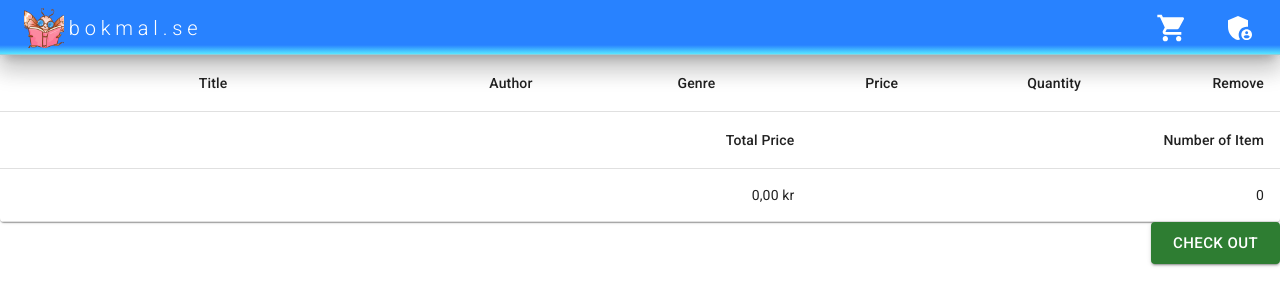
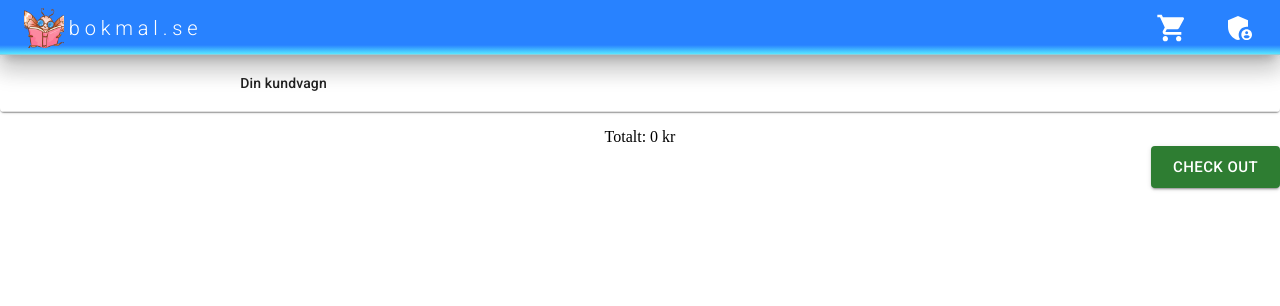
Before and after one commit to Banjo1337/Webshop, a React (Vite) app: page /shoppingcart in a window 1280 px wide. Shown: the top 306 px of the page. Built offline with nearby package versions, Linux system fonts and the light colour scheme.

Commit message:
make shoppingcart more responsive

```diff
--- /dev/null
+++ b/src/components/ShoppingCartRow.tsx
@@ -0,0 +1,66 @@
+import AddCircleIcon from "@mui/icons-material/AddCircle";
+import DeleteIcon from "@mui/icons-material/Delete";
+import RemoveCircleIcon from "@mui/icons-material/RemoveCircle";
+import { Box, Button, TableCell, TableRow } from "@mui/material";
+import React from "react";
+import { useCart } from "../contexts/CartContext";
+import { ProductInCart } from "./Models";
+
+function ShoppingCartRow(product: ProductInCart) {
+  const { addToCart, removeFromCart, removeAllQuantitiesFromCart } = useCart();
+  const formatter = new Intl.NumberFormat("sv-SE", {
+    style: "currency",
+    currency: "SEK",
+  });
+  return (
+    <React.Fragment>
+      <TableRow sx={{ "&:last-child td, &:last-child th": { border: 0 } }}>
+        <TableCell align='right' sx={{ borderBottom: 0 }}>
+          <Box
+            component='img'
+            sx={{
+              width: "40px",
+            }}
+            src={product.image}
+          />
+        </TableCell>
+        <TableCell align='left' sx={{ display: "flex", flexDirection: "column", borderBottom: 0 }}>
+          <Box sx={{ fontWeight: "bold" }}>{product.title}</Box>
+          <Box>({product.category})</Box>
+          <Box>{product.author}</Box>
+        </TableCell>
+        <TableCell align='center' sx={{ borderBottom: 0 }}>
+          <Button
+            onClick={() => addToCart(product)}
+            sx={{ padding: ".2rem 0 0 0", minWidth: "38px" }}
+          >
+            <AddCircleIcon />
+          </Button>
+          <Button
+            onClick={() => product.number > 1 && removeFromCart(product)}
+            sx={{ padding: ".2rem 0 0 0" }}
+          >
+            <RemoveCircleIcon />
+          </Button>
+          <Box>
+            <DeleteIcon
+              sx={{ color: "#F5425D", cursor: "pointer" }}
+              onClick={() => removeAllQuantitiesFromCart(product)}
+            />
+          </Box>
+        </TableCell>
+      </TableRow>
+      <TableRow>
+        <TableCell align='right' sx={{ paddingRight: "0" }}>
+          {formatter.format(product.price)}/st
+        </TableCell>
+        <TableCell align='center' sx={{ paddingRight: "0" }}>
+          <Box>Antal: {product.number}</Box>
+        </TableCell>
+        <TableCell sx={{ paddingRight: "0" }}>{product.price * product.number} kr</TableCell>
+      </TableRow>
+    </React.Fragment>
+  );
+}
+
+export default ShoppingCartRow;
--- a/src/pages/ShoppingCart.tsx
+++ b/src/pages/ShoppingCart.tsx
@@ -1,88 +1,51 @@
+import { Box, Button } from "@mui/material";
+import Paper from "@mui/material/Paper";
 import Table from "@mui/material/Table";
 import TableBody from "@mui/material/TableBody";
 import TableCell from "@mui/material/TableCell";
 import TableContainer from "@mui/material/TableContainer";
 import TableHead from "@mui/material/TableHead";
 import TableRow from "@mui/material/TableRow";
-import Paper from "@mui/material/Paper";
+import { Link } from "react-router-dom";
+import ShoppingCartRow from "../components/ShoppingCartRow";
 import { useCart } from "../contexts/CartContext";
-import { Button } from "@mui/material";
-import { Link } from "react-router-dom";
-import useWindowWidth from "../hooks/useWindowWidth";
-import ShoppingCartItemMobile from "../components/ShoppingCartItemMobile";
-import ShoppingCartItemDesktop from "../components/ShoppingCartItemDesktop";
 
 export default function ShoppingCart() {
   const { cart } = useCart();
-  const windowWidth = useWindowWidth();
   const totalPrice = cart.reduce(
     (totalPrice, product) => (totalPrice = totalPrice + product.price * product.number),
     0,
   );
-  const totalNumberOfItem = cart.reduce(
-    (totalNumberOfItem, product) => (totalNumberOfItem = totalNumberOfItem + product.number),
-    0,
-  );
-  const formatter = new Intl.NumberFormat("sv-SE", {
-    style: "currency",
-    currency: "SEK",
-  });
 
   return (
     <main style={{ display: "flex", flexDirection: "column" }}>
-      {windowWidth > 600 ? (
       <TableContainer component={Paper}>
-          <Table sx={{ tableLayout: "fixed" }} aria-label='simple table'>
+        <Table sx={{ minWidth: 360 }} aria-label='simple table'>
           <TableHead>
             <TableRow>
               <TableCell align='right'></TableCell>
-                <TableCell>Title</TableCell>
-                <TableCell align='right'>Author</TableCell>
-                <TableCell align='right'>Genre</TableCell>
-                <TableCell align='right'>Price</TableCell>
-                <TableCell align='right'>Quantity</TableCell>
-                <TableCell align='right'>Remove</TableCell>
+              <TableCell>Din kundvagn</TableCell>
+              <TableCell align='center'></TableCell>
             </TableRow>
           </TableHead>
           <TableBody>
             {cart.map((product) => (
-                <ShoppingCartItemDesktop key={product.id} product={product} />
+              <ShoppingCartRow
+                key={product.id}
+                id={product.id}
+                number={product.number}
+                price={product.price}
+                title={product.title}
+                description={product.description}
+                author={product.author}
+                image={product.image}
+                category={product.category}
+              />
             ))}
           </TableBody>
         </Table>
-          <Table sx={{ minWidth: 650 }} aria-label='simple table'>
-            <TableHead>
-              <TableRow>
-                <TableCell></TableCell>
-                <TableCell></TableCell>
-                <TableCell></TableCell>
-                <TableCell></TableCell>
-                <TableCell align='right'>Total Price</TableCell>
-                <TableCell align='right'>Number of Item</TableCell>
-              </TableRow>
-            </TableHead>
-            <TableBody>
-              <TableRow>
-                <TableCell></TableCell>
-                <TableCell></TableCell>
-                <TableCell></TableCell>
-                <TableCell></TableCell>
-                <TableCell align='right'>{formatter.format(totalPrice)}</TableCell>
-                <TableCell align='right'>{totalNumberOfItem}</TableCell>
-              </TableRow>
-            </TableBody>
-          </Table>
       </TableContainer>
-      ) : (
-        <>
-          {cart.map((product) => (
-            <>
-              <ShoppingCartItemMobile key={product.id} product={product} />
-              <hr style={{ width: "100%" }} />
-            </>
-          ))}
-        </>
-      )}
+      <Box sx={{ alignSelf: "center", paddingTop: "1rem" }}>Totalt: {totalPrice} kr</Box>
       <Link to='/checkout' style={{ alignSelf: "flex-end", textDecoration: "none" }}>
         <Button variant='contained' color='success' size='large'>
           Check out
```
Lines whose indentation alone changed are shown as unchanged.
